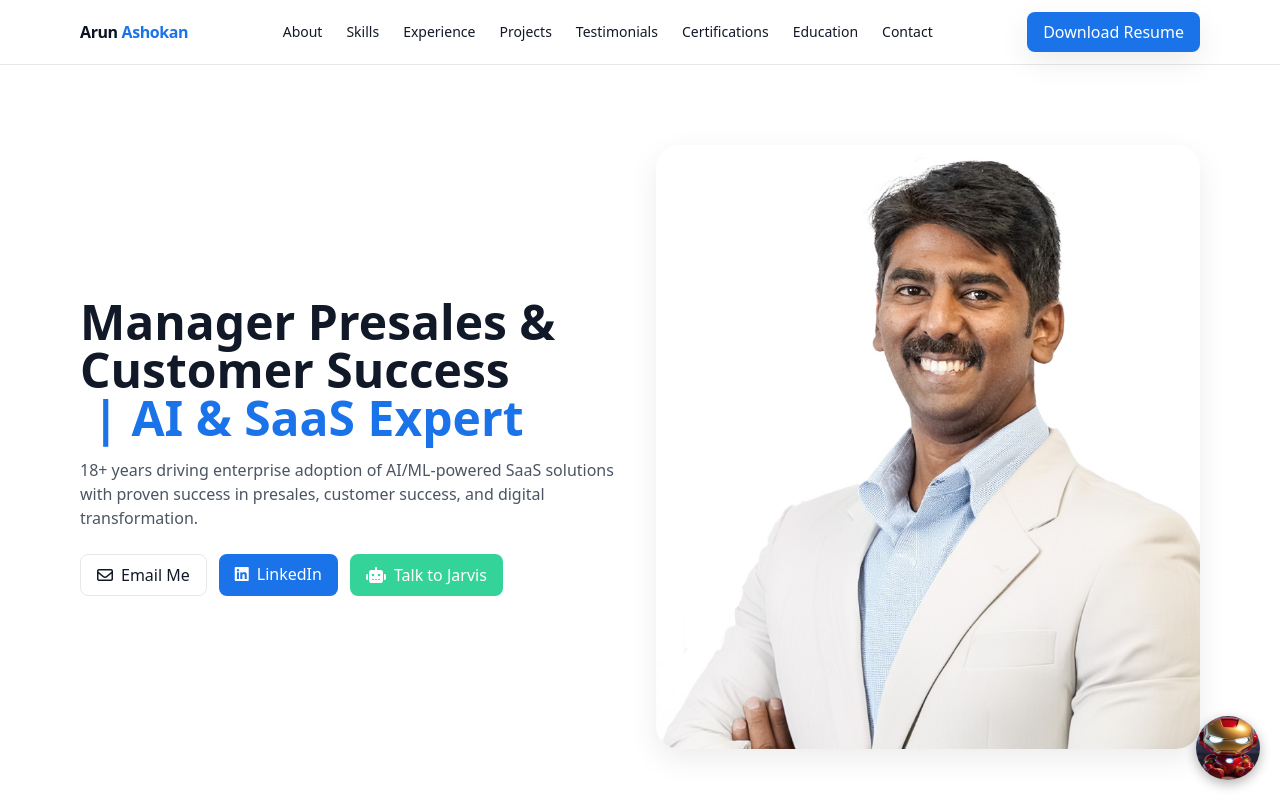
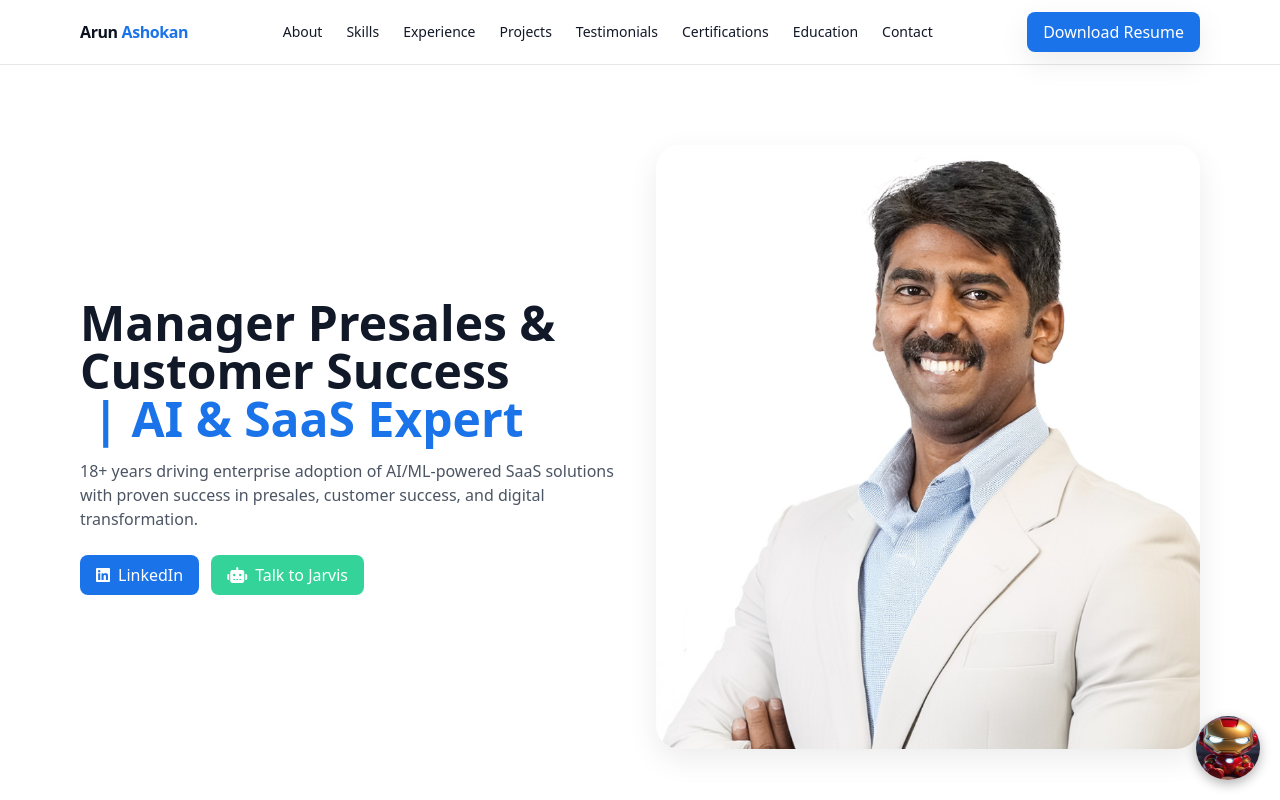
Before and after one commit to hi5arun/portfoliotest, a plain HTML site: page index.html in a window 1280 px wide. Shown: the top 800 px of the page. Drawn offline with nearby package versions, Linux system fonts and the light colour scheme.

Commit message:
Update index.html

```diff
--- a/index.html
+++ b/index.html
@@ -111,7 +111,7 @@
       18+ years driving enterprise adoption of AI/ML-powered SaaS solutions with proven success in presales, customer success, and digital transformation.
     </p>
     <div class="mt-6 flex flex-wrap gap-3">
-      <a href="mailto:Hi5arun@gmail.com" class="border px-4 py-2 rounded-lg"><i class="fa-regular fa-envelope mr-2"></i>Email Me</a>
+
       <a href="https://www.linkedin.com/in/hi5arun/" target="_blank" class="bg-brand-primary text-white px-4 py-2 rounded-lg"><i class="fa-brands fa-linkedin mr-2"></i>LinkedIn</a>
       <button onclick="document.getElementById('jarvis-popup').style.display='block'" class="bg-brand-accent text-white px-4 py-2 rounded-lg"><i class="fa-solid fa-robot mr-2"></i>Talk to Jarvis</button>
     </div>
```
